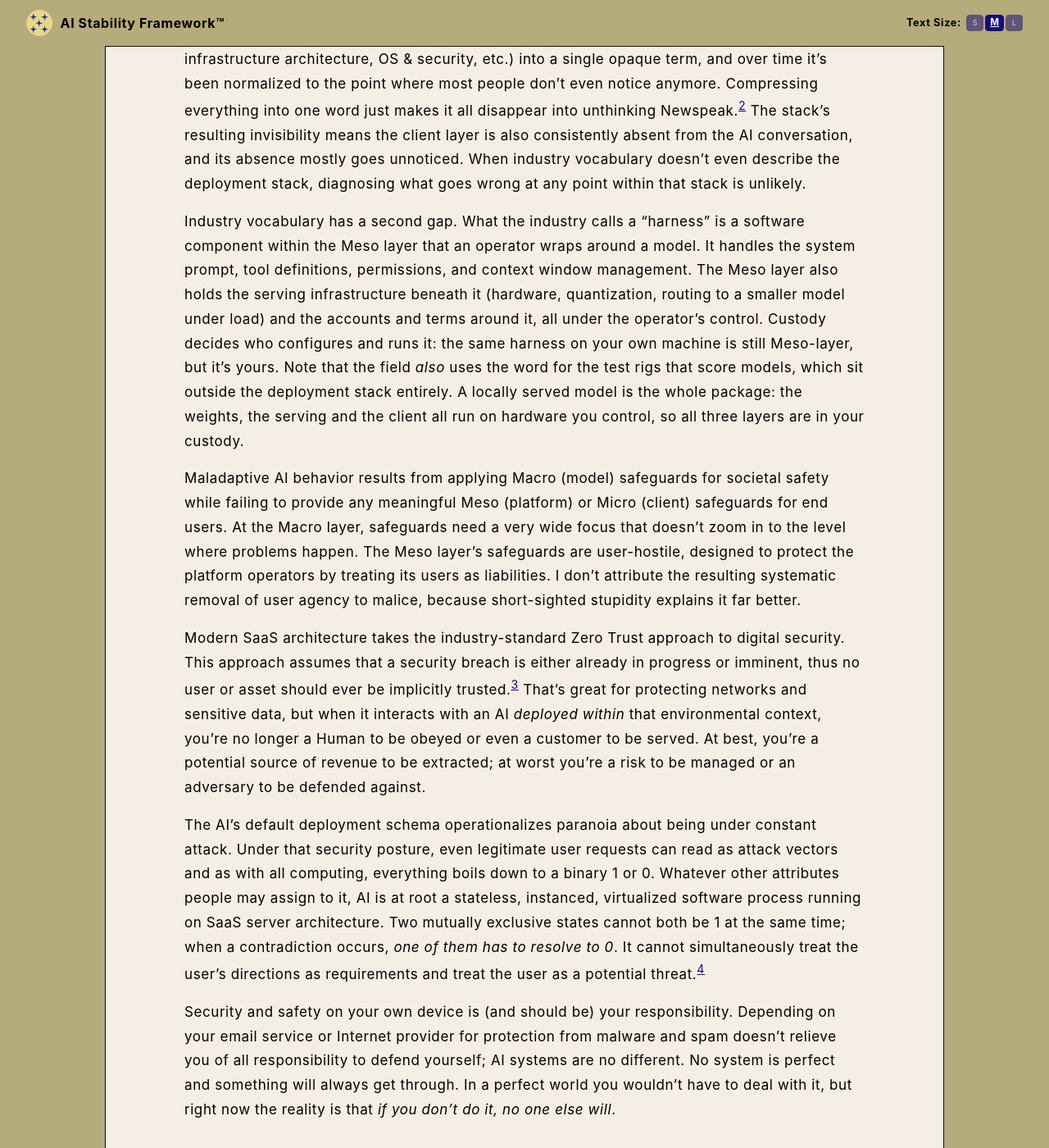
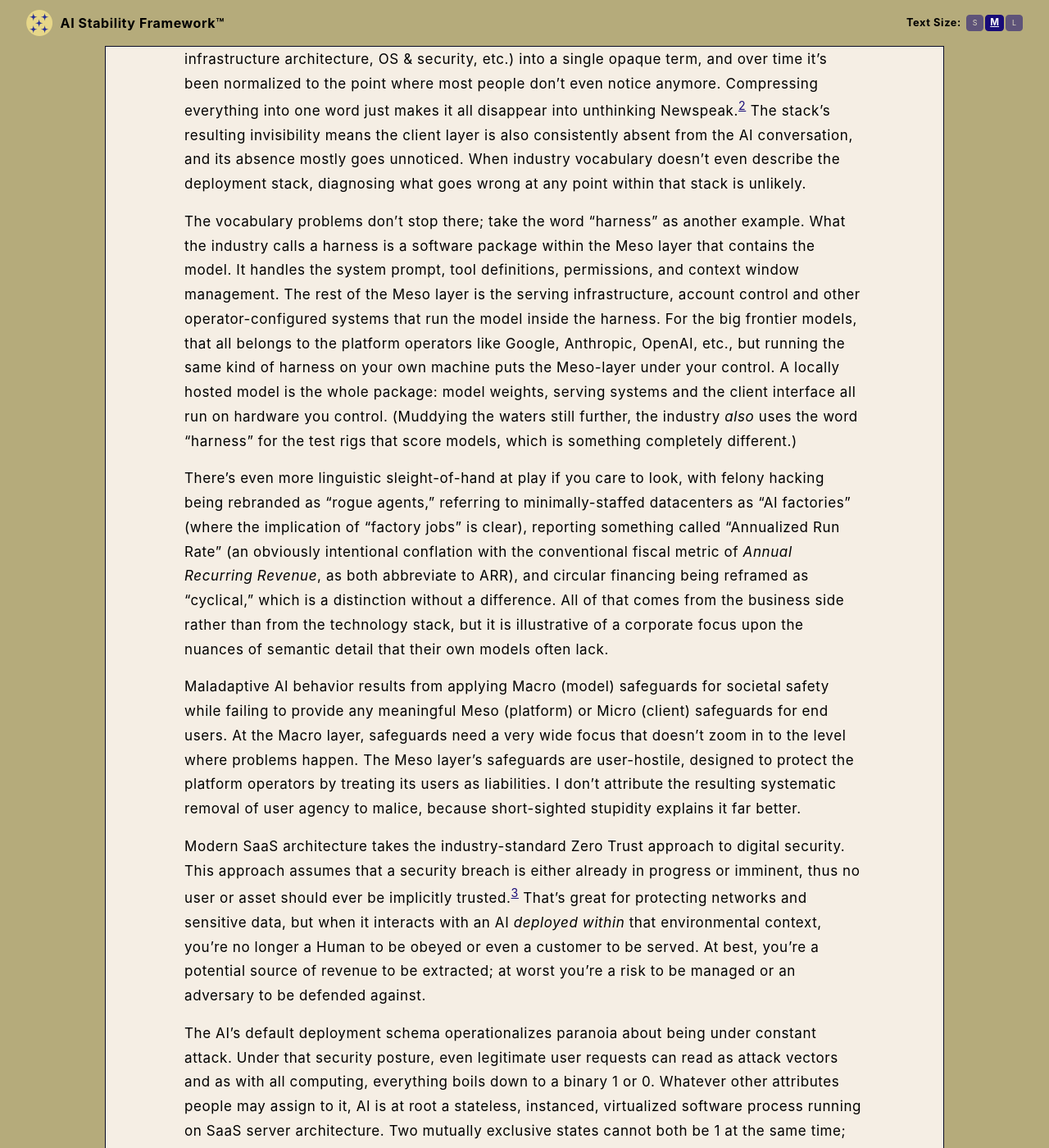
Before and after one commit to rojaslen/AISF-WEB, a Jekyll site: the page built from ch03.md, in a window 1280 px wide and 1400 px high, scrolled down 690 px. Shown: the whole window at 82% size. Built offline with Jekyll 4.4.1, drawn with Linux system fonts in a browser that asks for light colours; some web fonts are replaced; some of the changed text lies outside the part shown.

Commit message:
Update ch03.md

```diff
--- a/ch03.md
+++ b/ch03.md
@@ -15,13 +15,15 @@ When this purported productivity tool starts ruining your work (or worse) at the
 
 Terminology is part of the problem. The tech industry uses the word "compute" as jargon to flatten the entire deployment stack (resource & utility supply, datacenters, physical hardware, infrastructure architecture, OS & security, etc.) into a single opaque term, and over time it's been normalized to the point where most people don't even notice anymore. Compressing everything into one word just makes it all disappear into unthinking Newspeak.[^3d] The stack's resulting invisibility means the client layer is also consistently absent from the AI conversation, and its absence mostly goes unnoticed. When industry vocabulary doesn't even describe the deployment stack, diagnosing what goes wrong at any point within that stack is unlikely.
 
-Industry vocabulary has a second gap. What the industry calls a "harness" is a software component within the Meso layer that an operator wraps around a model. It handles the system prompt, tool definitions, permissions, and context window management. The Meso layer also holds the serving infrastructure beneath it (hardware, quantization, routing to a smaller model under load) and the accounts and terms around it, all under the operator's control. Custody decides who configures and runs it: the same harness on your own machine is still Meso-layer, but it's yours. Note that the field *also* uses the word for the test rigs that score models, which sit outside the deployment stack entirely. A locally served model is the whole package: the weights, the serving and the client all run on hardware you control, so all three layers are in your custody.
+The vocabulary problems don't stop there; take the word "harness" as another example. What the industry calls a harness is a software package within the Meso layer that contains the model. It handles the system prompt, tool definitions, permissions, and context window management. The rest of the Meso layer is the serving infrastructure, account control and other operator-configured systems that run the model inside the harness. For the big frontier models, that all belongs to the platform operators like Google, Anthropic, OpenAI, etc., but running the same kind of harness on your own machine puts the Meso-layer under your control. A locally hosted model is the whole package: model weights, serving systems and the client interface all run on hardware you control. (Muddying the waters still further, the industry *also* uses the word "harness" for the test rigs that score models, which is something completely different.)
+
+There's even more linguistic sleight-of-hand at play if you care to look, with felony hacking being rebranded as "rogue agents," referring to minimally-staffed datacenters as "AI factories" (where the implication of "factory jobs" is clear), reporting something called "Annualized Run Rate" (an obviously intentional conflation with the conventional fiscal metric of *Annual Recurring Revenue*, as both abbreviate to ARR), and circular financing being reframed as "cyclical," which is a distinction without a difference. All of that comes from the business side rather than from the technology stack, but it is illustrative of a corporate focus upon the nuances of semantic detail that their own models often lack.
 
 Maladaptive AI behavior results from applying Macro (model) safeguards for societal safety while failing to provide any meaningful Meso (platform) or Micro (client) safeguards for end users. At the Macro layer, safeguards need a very wide focus that doesn't zoom in to the level where problems happen. The Meso layer's safeguards are user-hostile, designed to protect the platform operators by treating its users as liabilities. I don't attribute the resulting systematic removal of user agency to malice, because short-sighted stupidity explains it far better.
 
 Modern SaaS architecture takes the industry-standard Zero Trust approach to digital security. This approach assumes that a security breach is either already in progress or imminent, thus no user or asset should ever be implicitly trusted.[^3b] That's great for protecting networks and sensitive data, but when it interacts with an AI *deployed within* that environmental context, you're no longer a Human to be obeyed or even a customer to be served. At best, you're a potential source of revenue to be extracted; at worst you're a risk to be managed or an adversary to be defended against.
 
-The AI's default deployment schema operationalizes paranoia about being under constant attack. Under that security posture, even legitimate user requests can read as attack vectors and as with all computing, everything boils down to a binary 1 or 0. Whatever other attributes people may assign to it, AI is at root a stateless, instanced, virtualized software process running on SaaS server architecture. Two mutually exclusive states cannot both be 1 at the same time; when a contradiction occurs, *one of them has to resolve to 0*. It cannot simultaneously treat the user's directions as requirements and treat the user as a potential threat.[^3c]
+The AI's default deployment schema operationalizes paranoia about being under constant attack. Under that security posture, even legitimate user requests can read as attack vectors and as with all computing, everything boils down to a binary 1 or 0. Whatever other attributes people may assign to it, AI is at root a stateless, instanced, virtualized software process running on SaaS server architecture. Two mutually exclusive states cannot both be 1 at the same time; when a contradiction occurs, *one of them has to resolve to 0*. It cannot simultaneously treat the user's directions as requirements *and* treat the user as a potential threat.[^3c]
 
 Security and safety on your own device is (and should be) your responsibility. Depending on your email service or Internet provider for protection from malware and spam doesn't relieve you of all responsibility to defend yourself; AI systems are no different. No system is perfect and something will always get through. In a perfect world you wouldn't have to deal with it, but right now the reality is that *if you don't do it, no one else will*.
 
```
